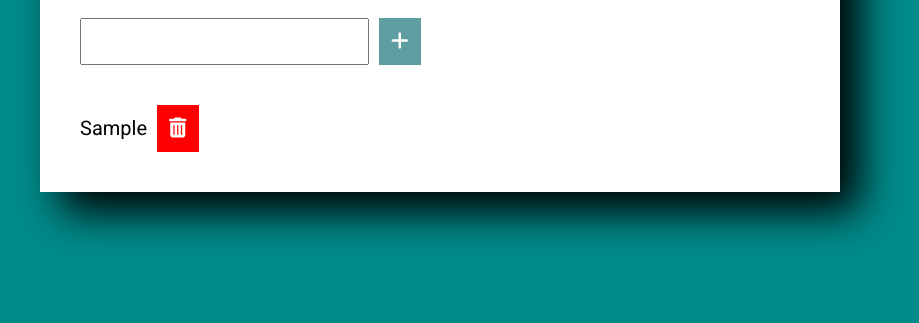
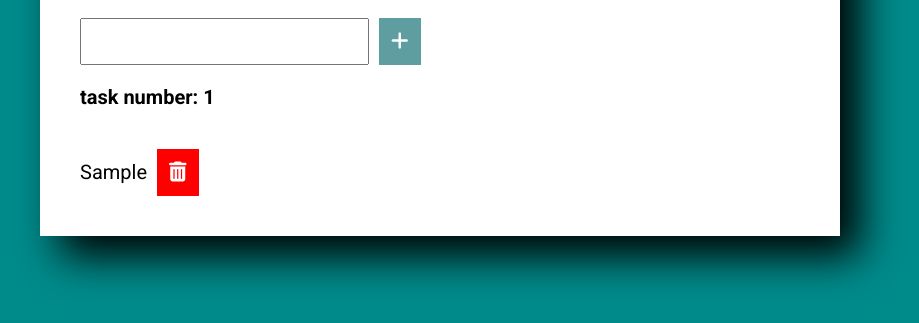
Before and after one commit to kapuscinskimateusz/to-do-list-oop, a plain HTML site: page index.html in a window 1280 px wide. Both pictures are taken after typing "Sample" into the empty fields and a click on the button 599 px from the left and 190 px from the top of the page. Shown: the part 149-472 px from the top of the page, without its empty margins (200-1119 px from the left). Drawn offline with Linux system fonts and the light colour scheme.

Commit message:
add task number

```diff
--- a/css/style.css
+++ b/css/style.css
@@ -78,3 +78,9 @@ form ul {
 form ul li {
   margin-top: 20px;
 }
+
+p {
+  margin-top: 20px;
+  font-size: 2rem;
+  font-weight: 700;
+}
--- a/index.html
+++ b/index.html
@@ -18,6 +18,7 @@
         <h1>todo list</h1>
         <input type="text" />
         <button class="addBtn"><i class="fas fa-plus"></i></button>
+        <p>task number: <span>0</span></p>
         <ul></ul>
       </form>
     </div>
--- a/js/ToDoList.js
+++ b/js/ToDoList.js
@@ -1,6 +1,7 @@
 export class ToDoList {
-  constructor(input, ul) {
+  constructor(input, span, ul) {
     this.input = input;
+    this.span = span;
     this.ul = ul;
     this.tasks = [];
   }
@@ -37,5 +38,7 @@ export class ToDoList {
       task.dataset.key = key;
       this.ul.appendChild(task);
     });
+
+    this.span.textContent = this.tasks.length;
   }
 }
--- a/js/main.js
+++ b/js/main.js
@@ -2,9 +2,10 @@ import { ToDoList } from "./ToDoList.js";
 
 const form = document.querySelector("form");
 const input = document.querySelector("input");
+const span = document.querySelector("span");
 const ul = document.querySelector("ul");
 
-const toDoList = new ToDoList(input, ul);
+const toDoList = new ToDoList(input, span, ul);
 
 form.addEventListener("submit", (e) => {
   toDoList.addTask(e);
```
